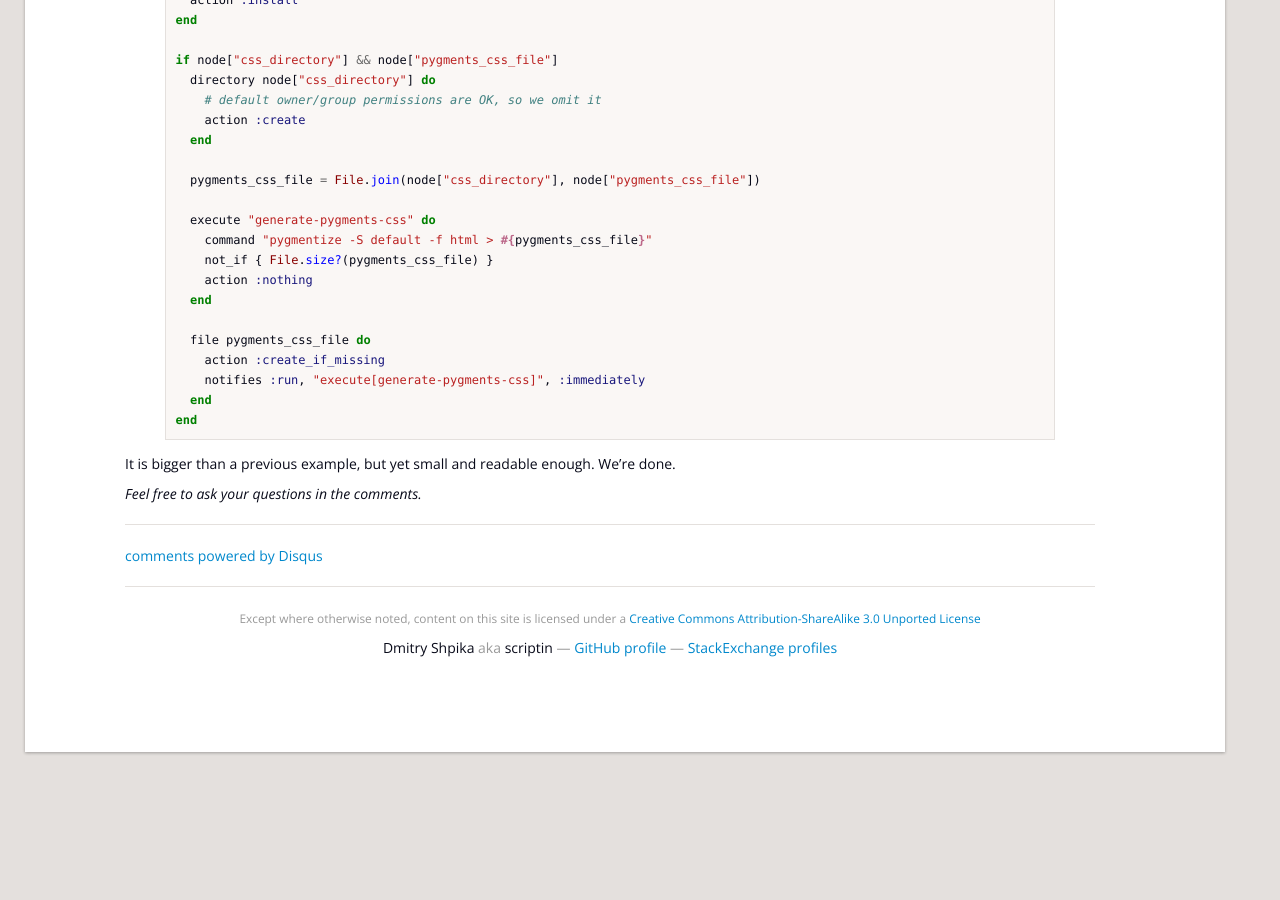
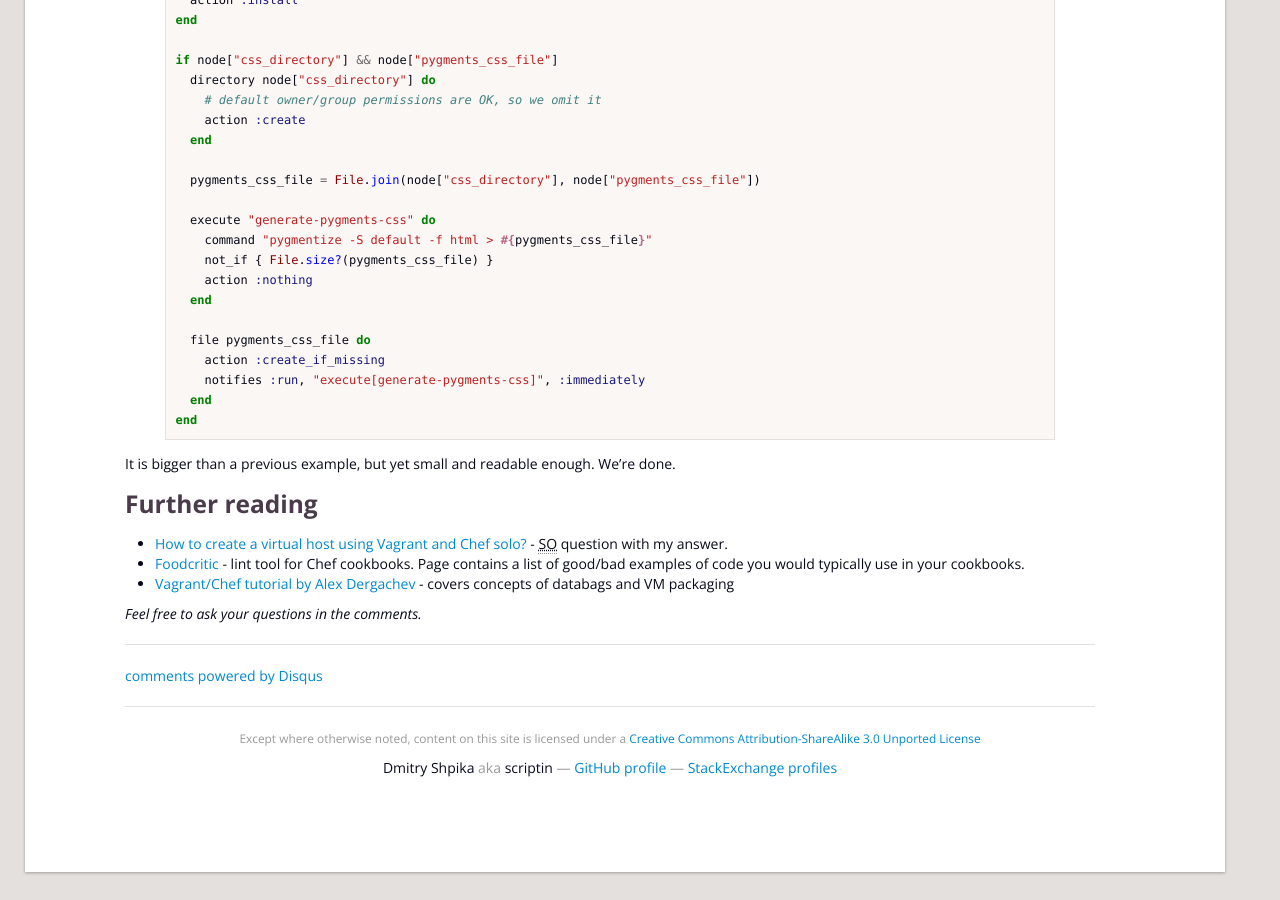
Before and after one commit to scriptin/scriptin.github.io, a Jekyll site: the page built from _posts/2013-05-09-vagrant-chef-intro.md, in a window 1280 px wide and 900 px high, scrolled down 4364 px. Built offline with Jekyll 4.4.1, drawn with Linux system fonts in a browser that asks for light colours; comment, search, counter and statistics services are not loaded; before the commit the page ends 5144 px from its top, so only the background shows below that.

Commit message:
Further reading section

```diff
--- a/_posts/2013-05-09-vagrant-chef-intro.md
+++ b/_posts/2013-05-09-vagrant-chef-intro.md
@@ -245,4 +245,10 @@ It is bigger than a previous example, but yet small and readable enough. We're d
 
 [Pygments]: http://pygments.org/
 
+### Further reading
+
+- [How to create a virtual host using Vagrant and Chef solo?](http://stackoverflow.com/q/16568924/484666) - <acronym title="Stack Overflow">SO</acronym> question with my answer.
+- [Foodcritic](http://acrmp.github.io/foodcritic/) - lint tool for Chef cookbooks. Page contains a list of good/bad examples of code you would typically use in your cookbooks.
+- [Vagrant/Chef tutorial by Alex Dergachev](https://gist.github.com/dergachev/3866825) - covers concepts of databags and VM packaging
+
 *Feel free to ask your questions in the comments.*
```
